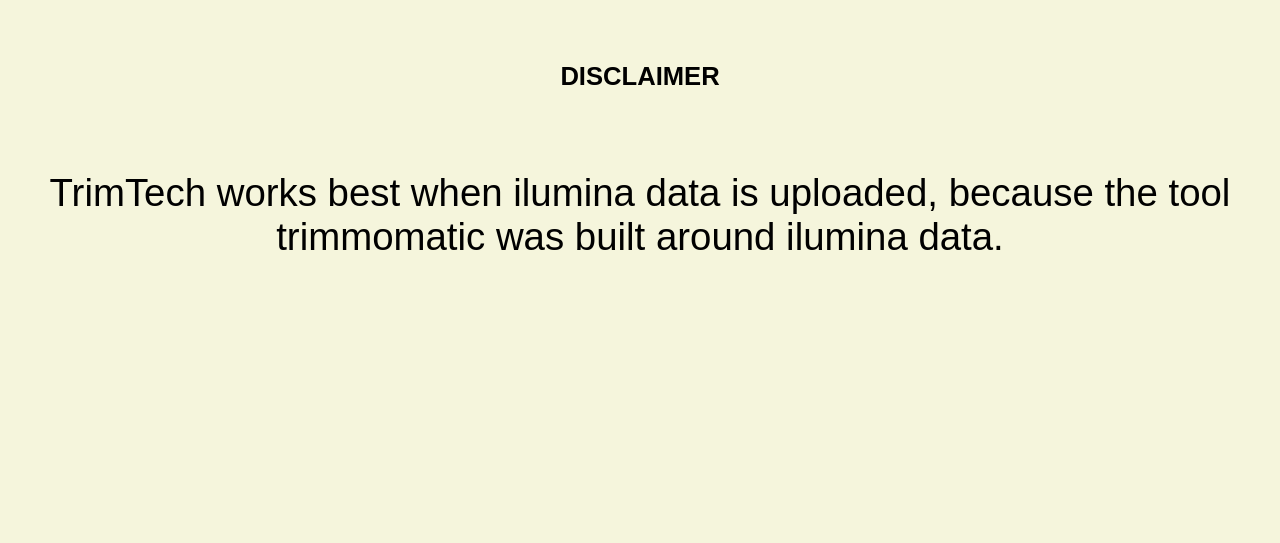
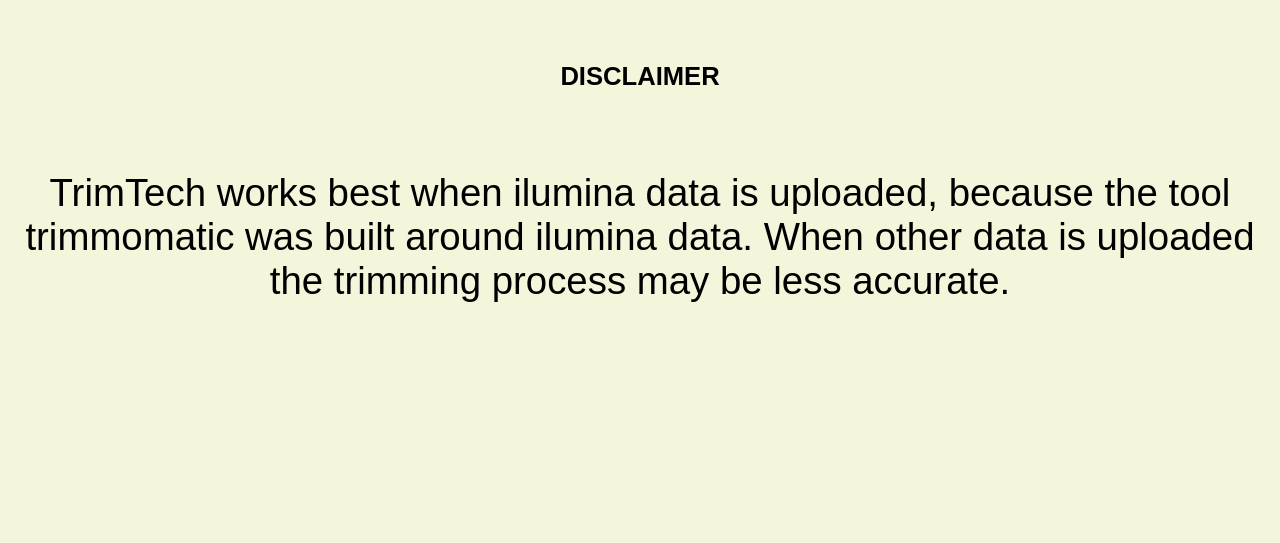
Before and after one commit to KasthuryI/Bio-informatica-toolbox, a Python web app: template templates/disclaimer.html in a window 1280 px wide. Shown: the part 58-601 px from the top of the page. Run offline with Jinja, Linux system fonts and the light colour scheme; the template is opened without the code that fills it, so the values that code supplies are empty.

Commit message:
Making the disclaimer more detailed

```diff
--- a/templates/disclaimer.html
+++ b/templates/disclaimer.html
@@ -34,7 +34,7 @@
     <!-- CONTENT -->
     <h3 class="head_text_disclaimer_page"> DISCLAIMER </h3>
     <div class="text_disclaimer_page">
-      <p> TrimTech works best when ilumina data is uploaded, because the tool trimmomatic was built around ilumina data.</p>
+      <p> TrimTech works best when ilumina data is uploaded, because the tool trimmomatic was built around ilumina data. When other data is uploaded the trimming process may be less accurate.</p>
     </div>
 
 
```
